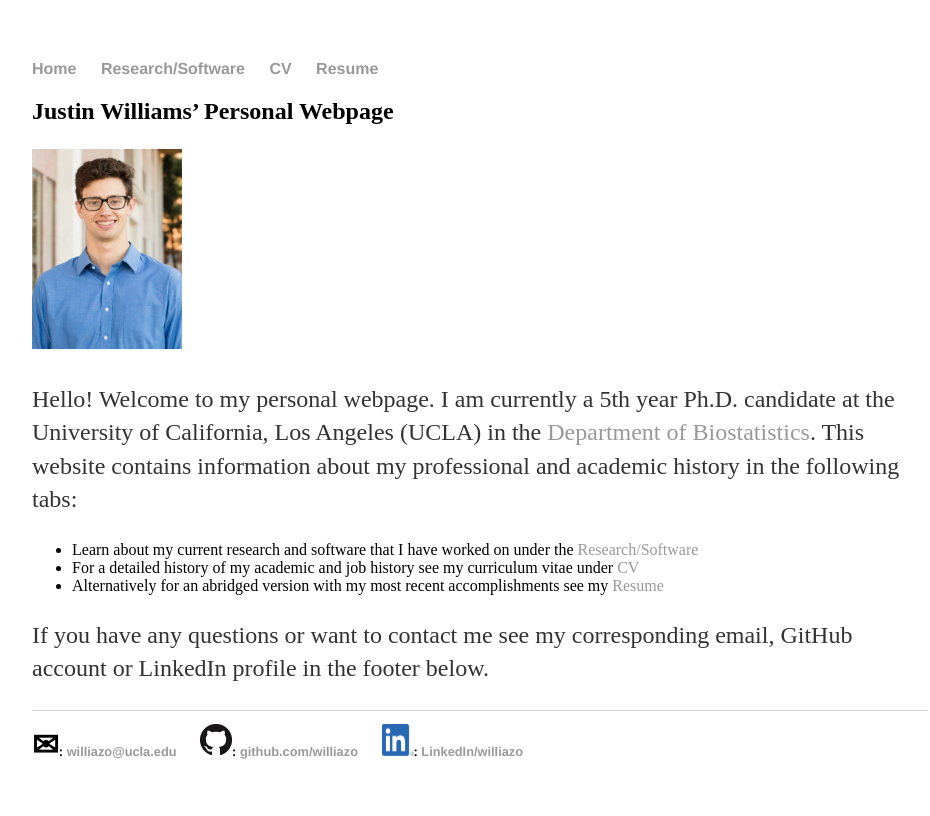
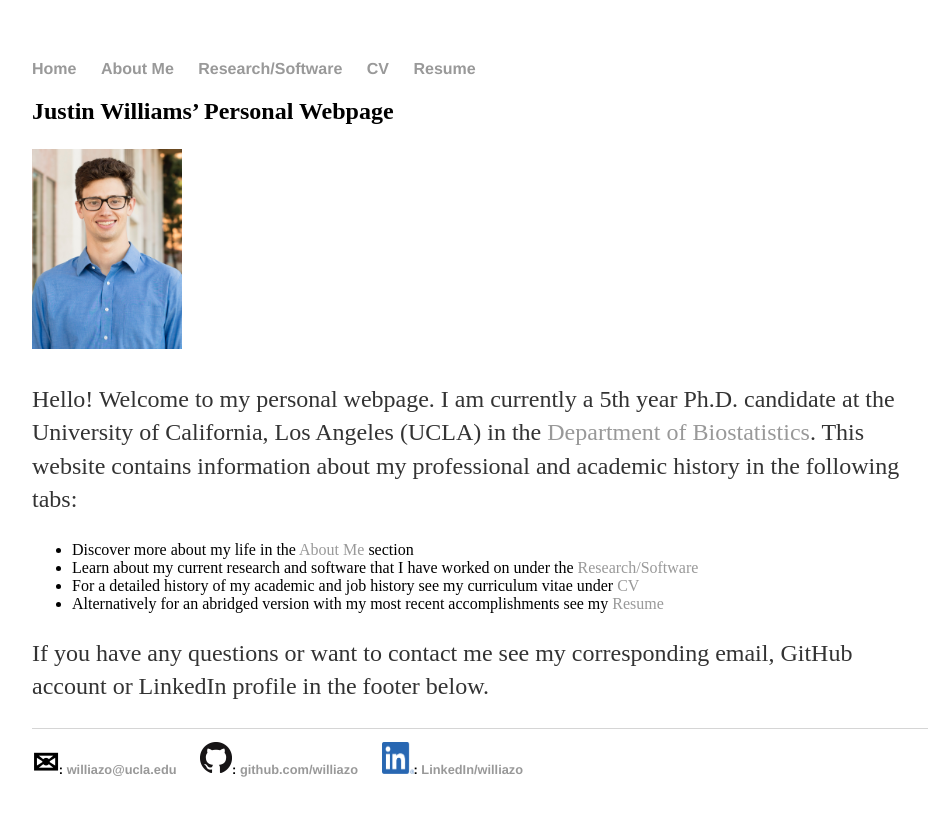
Before and after one commit to williazo/williazo.github.io, a Jekyll site: the page built from index.md, in a window 1280 px wide. Shown: the top 816 px of the page, without its empty margins (160-1090 px from the left). Built offline with Jekyll 4.4.1, drawn with Linux system fonts in a browser that asks for light colours; our own code applies the rules of GitHub Pages for plain Markdown files.

Commit message:
adding an About Me tab

```diff
--- a/_layouts/default.html
+++ b/_layouts/default.html
@@ -9,6 +9,7 @@
 		<nav>
     		<ul>
         		<li><a href="/">Home</a></li>
+			<li><a href="/aboutme">About Me</a></li>
 	        	<li><a href="/research">Research/Software</a></li>
         		<li><a href="/cv">CV</a></li>
         		<li><a href="/resume">Resume</a></li>
--- a/index.md
+++ b/index.md
@@ -7,6 +7,7 @@ layout: default
 
 Hello! Welcome to my personal webpage. I am currently a 5th year Ph.D. candidate at the University of California, Los Angeles (UCLA) in the [Department of Biostatistics](https://www.biostat.ucla.edu). This website contains information about my professional and academic history in the following tabs:
 
++ Discover more about my life in the [About Me](https://williazo.github.io/aboutme) section
 + Learn about my current research and software that I have worked on under the [Research/Software](https://williazo.github.io/research)
 + For a detailed history of my academic and job history see my curriculum vitae under [CV](https://williazo.github.io/cv)
 + Alternatively for an abridged version with my most recent accomplishments see my [Resume](https://williazo.github.io/resume)
```
Also changed, not shown: aboutme.md (added, +5 -0 lines).
